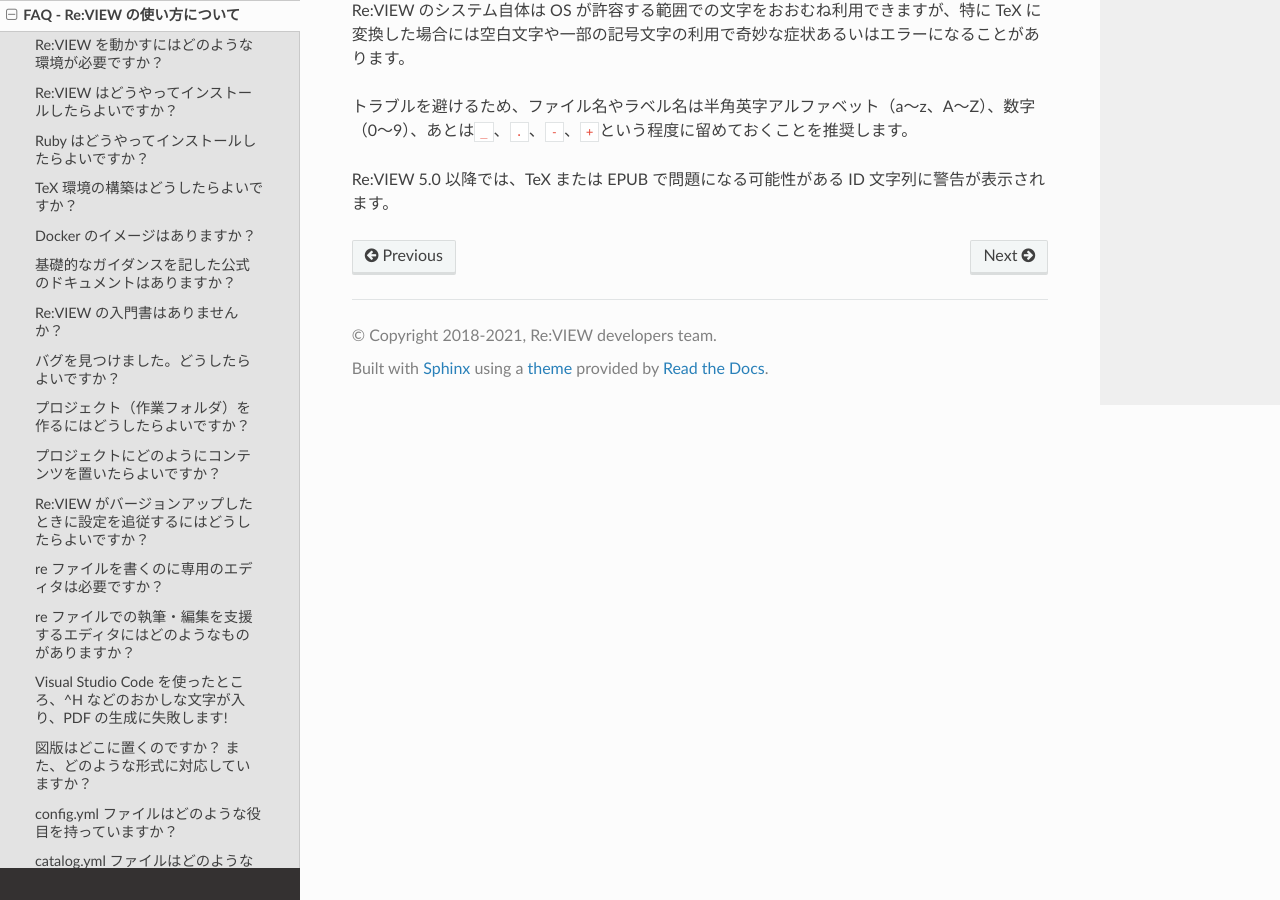
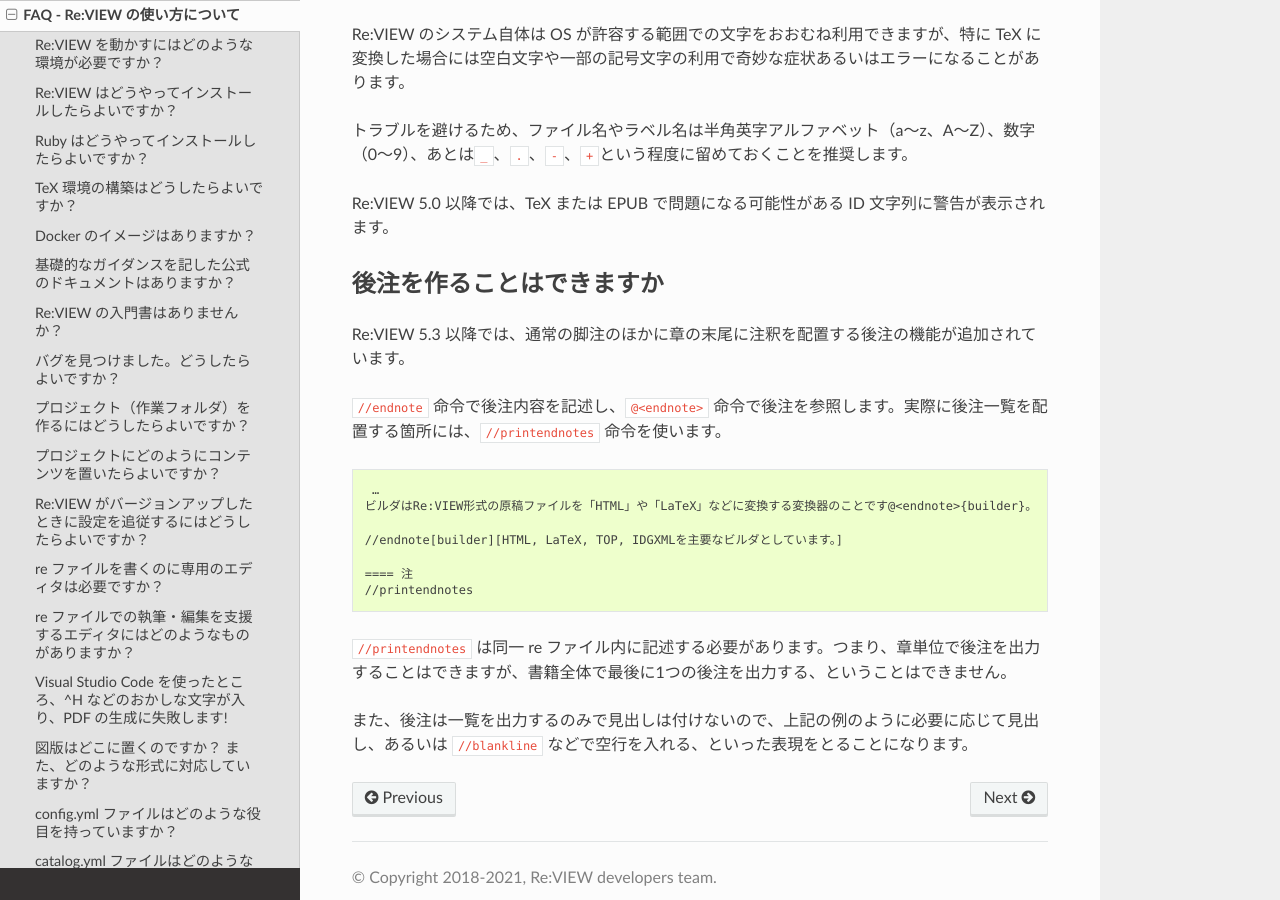
Before and after one commit to reviewml/reviewknowledge-ja, a Sphinx documentation site: the page built from docs/faq/faq-usage.md, in a window 1280 px wide and 900 px high, scrolled down 17396 px. Built offline with Sphinx 7.4.7 and the Read the Docs theme 2.0.0, drawn with Linux system fonts in a browser that asks for light colours; some of the changed text lies outside the part shown.

Commit message:
endnote,section,part/chapter

````diff
--- a/docs/faq/faq-usage.md
+++ b/docs/faq/faq-usage.md
@@ -12,7 +12,7 @@
 
 Windows でも、ネイティブ環境でのセットアップ、WSL（Windows Subsystem for Linux）でのセットアップの報告があります。
 
-- 現時点では、Ruby 2.4〜2.7のテストのみをしています。もし2.1〜2.3で奇妙な挙動を示すときにはご報告ください。(ただし、やむを得ず古いバージョンには非対応になる可能性はあります)
+- 現時点では、Ruby 2.4〜3.0のテストのみをしています。もし2.1〜2.3で奇妙な挙動を示すときにはご報告ください。(ただし、やむを得ず古いバージョンには非対応になる可能性はあります)
 
 ## Re:VIEW はどうやってインストールしたらよいですか？
 
@@ -377,7 +377,7 @@
 
 ## pandoc で Re:VIEW の書式はサポートされますか？
 
-現時点では実装の報告はありません。
+現時点では実装の報告はありません。[pandoc2review](https://github.com/kmuto/pandoc2review) で「ほかの形式のドキュメントから Re:VIEW に変換」はできます。
 
 ## Sphinx で Re:VIEW の書式はサポートされますか？
 
@@ -646,3 +646,23 @@
 トラブルを避けるため、ファイル名やラベル名は半角英字アルファベット（a〜z、A〜Z）、数字（0〜9）、あとは`_`、`.`、`-`、`+`という程度に留めておくことを推奨します。
 
 Re:VIEW 5.0 以降では、TeX または EPUB で問題になる可能性がある ID 文字列に警告が表示されます。
+
+## 後注を作ることはできますか
+
+Re:VIEW 5.3 以降では、通常の脚注のほかに章の末尾に注釈を配置する後注の機能が追加されています。
+
+`//endnote` 命令で後注内容を記述し、`@<endnote>` 命令で後注を参照します。実際に後注一覧を配置する箇所には、`//printendnotes` 命令を使います。
+
+```
+ …
+ビルダはRe:VIEW形式の原稿ファイルを「HTML」や「LaTeX」などに変換する変換器のことです@<endnote>{builder}。
+
+//endnote[builder][HTML, LaTeX, TOP, IDGXMLを主要なビルダとしています。]
+
+==== 注
+//printendnotes
+```
+
+`//printendnotes` は同一 re ファイル内に記述する必要があります。つまり、章単位で後注を出力することはできますが、書籍全体で最後に1つの後注を出力する、ということはできません。
+
+また、後注は一覧を出力するのみで見出しは付けないので、上記の例のように必要に応じて見出し、あるいは `//blankline` などで空行を入れる、といった表現をとることになります。
````
Also changed, not shown: docs/faq/faq-epub.md (+9 -0 lines), docs/faq/faq-tex.md (+20 -0 lines), docs/faq/faq-trivial.md (+2 -2 lines).
